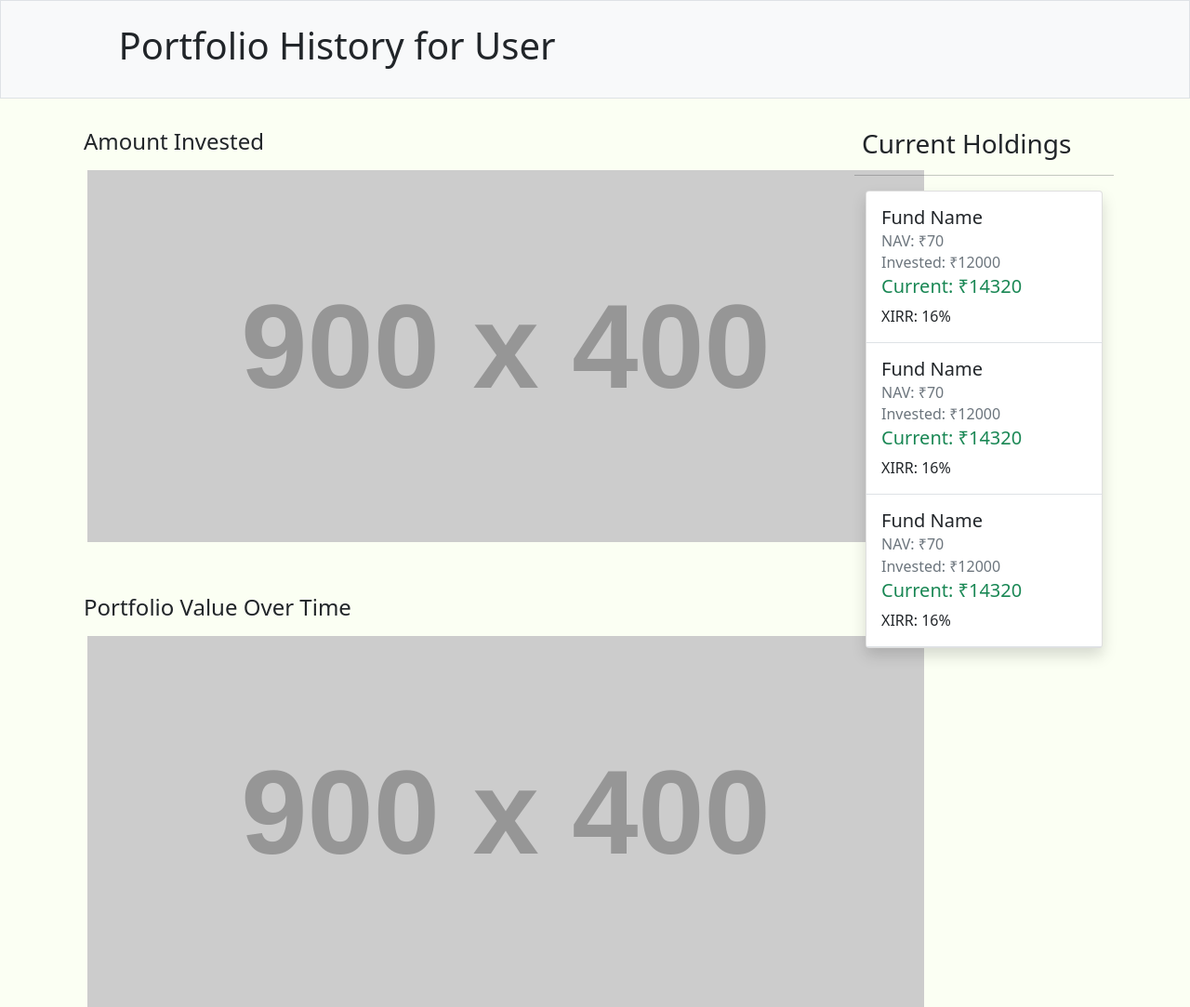
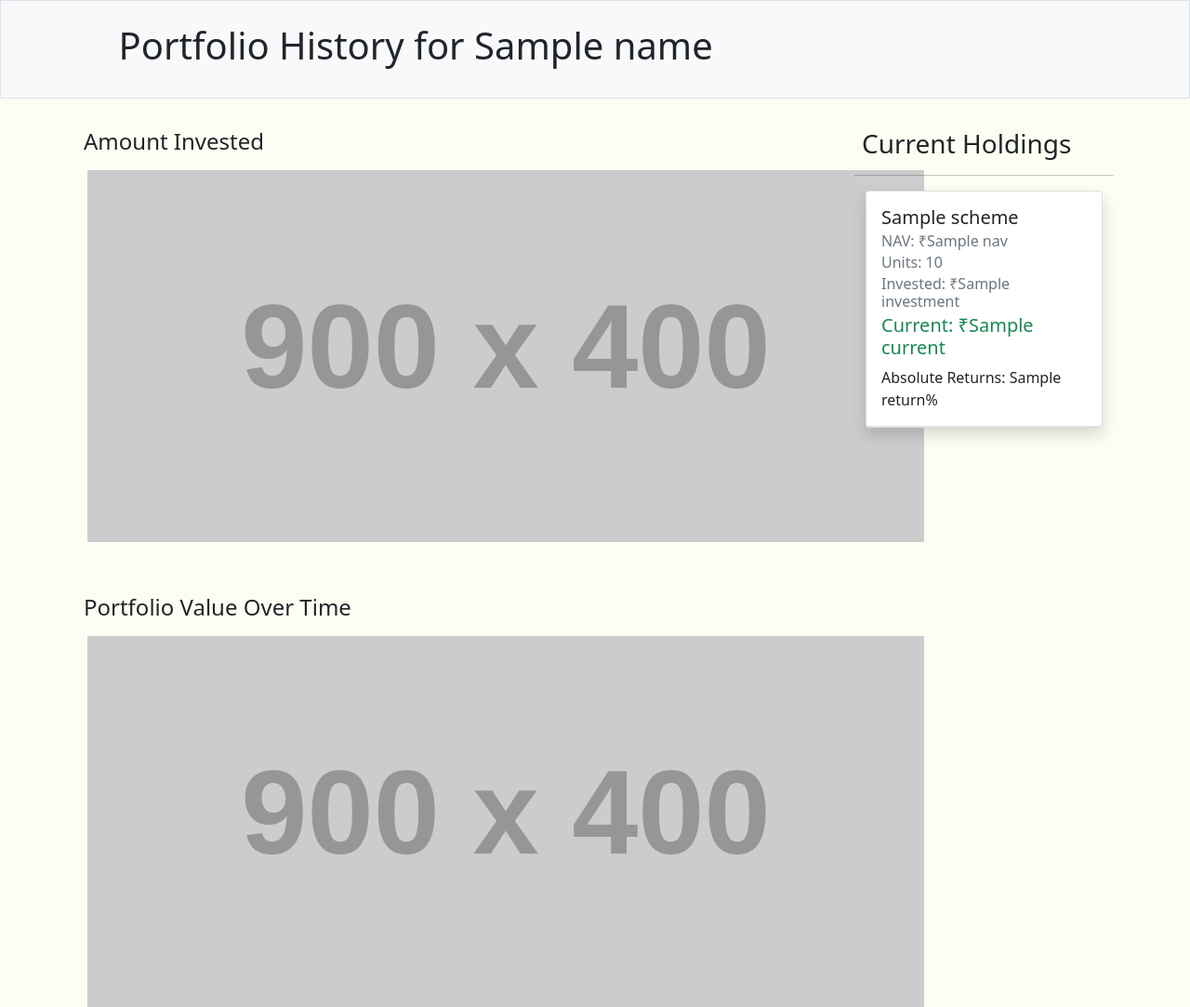
Before and after one commit to rattle99/portfolio-tracker, a Flask app: template templates/result.html in a window 1280 px wide. Shown: the top 1083 px of the page at 93% size. Run offline with Flask 2, Linux system fonts and the light colour scheme; the template is opened without the code that fills it: most values are stand-ins (such as "Sample title", 1, 10 or a date in 2020); grey boxes labelled with a size stand in for pictures from a placeholder-image service; some libraries are stand-ins or nearby versions.

Commit message:
Add dynamic elements on frontend

```diff
--- a/app.py
+++ b/app.py
@@ -2,6 +2,8 @@ from flask import Flask, render_template, flash, request, redirect
 import os
 from flask.helpers import url_for
 from werkzeug.utils import secure_filename
+
+from user.scanner import getData
 
 app = Flask(__name__)
 app.secret_key = "super secret key"
@@ -18,6 +20,7 @@ def upload():
     if request.method == 'GET':
         return render_template('upload.html')
 
+    password = ""
     if request.method == 'POST':
         if request.files:
             pdf = request.files['inputGroupFile']
@@ -35,12 +38,15 @@ def upload():
             else:
                 filename = secure_filename(pdf.filename)
                 pdf.save(os.path.join('./temp/', filename))
-                return redirect(url_for('result'))
+                return redirect(url_for('result', filename=os.path.join('./temp/', filename), password=password))
 
 
 @app.route("/result", methods=['GET', 'POST'])
 def result():
-    return render_template('result.html')
+    filename = request.args.get('filename')
+    password = request.args.get('password')
+    userData, name = getData(filename, password)
+    return render_template('result.html', userData=userData, name=name)
 
 
 if __name__ == "__main__":
--- a/templates/result.html
+++ b/templates/result.html
@@ -18,7 +18,7 @@
     <div class="container-fluid p-4 border bg-light">
         <div class="col offset-md-1">
             <div class="row ml-3">
-                <h1>Portfolio History for User</h1>
+                <h1>Portfolio History for {{name}}</h1>
             </div>
         </div>
     </div>
@@ -79,29 +79,20 @@
                     <h3 class="p-2">Current Holdings</h3>
                     <hr>
                 </div>
+                {% for fund in userData %}
+
                 <div class="card shadow">
                     <div class="card-body border-bottom">
-                        <h5 class="card-title">Fund Name</h5>
-                        <h6 class="card-subtitle mb-2 text-muted">NAV: ₹70</h6>
-                        <h6 class="card-subtitle mb-2 text-muted">Invested: ₹12000</h6>
-                        <h5 class="card-subtitle mb-2 text-success">Current: ₹14320</h5>
-                        <p class="card-text text-"> XIRR: 16%</p>
-                    </div>
-                    <div class="card-body border-bottom">
-                        <h5 class="card-title">Fund Name</h5>
-                        <h6 class="card-subtitle mb-2 text-muted">NAV: ₹70</h6>
-                        <h6 class="card-subtitle mb-2 text-muted">Invested: ₹12000</h6>
-                        <h5 class="card-subtitle mb-2 text-success">Current: ₹14320</h5>
-                        <p class="card-text text-"> XIRR: 16%</p>
-                    </div>
-                    <div class="card-body border-bottom">
-                        <h5 class="card-title">Fund Name</h5>
-                        <h6 class="card-subtitle mb-2 text-muted">NAV: ₹70</h6>
-                        <h6 class="card-subtitle mb-2 text-muted">Invested: ₹12000</h6>
-                        <h5 class="card-subtitle mb-2 text-success">Current: ₹14320</h5>
-                        <p class="card-text text-"> XIRR: 16%</p>
+                        <h5 class="card-title">{{fund.scheme}}</h5>
+                        <h6 class="card-subtitle mb-2 text-muted">NAV: ₹{{fund.nav}}</h6>
+                        <h6 class="card-subtitle mb-2 text-muted">Units: {{fund.balance}}</h6>
+                        <h6 class="card-subtitle mb-2 text-muted">Invested: ₹{{fund.investment}}</h6>
+                        <h5 class="card-subtitle mb-2 text-success">Current: ₹{{fund.current}}</h5>
+                        <p class="card-text text-"> Absolute Returns: {{fund.return}}%</p>
                     </div>
                 </div>
+
+                {% endfor %}
             </div>
         </div>
     </div>
```
Also changed, not shown: user/scanner.py (added, +45 -0 lines), 1 other file.
